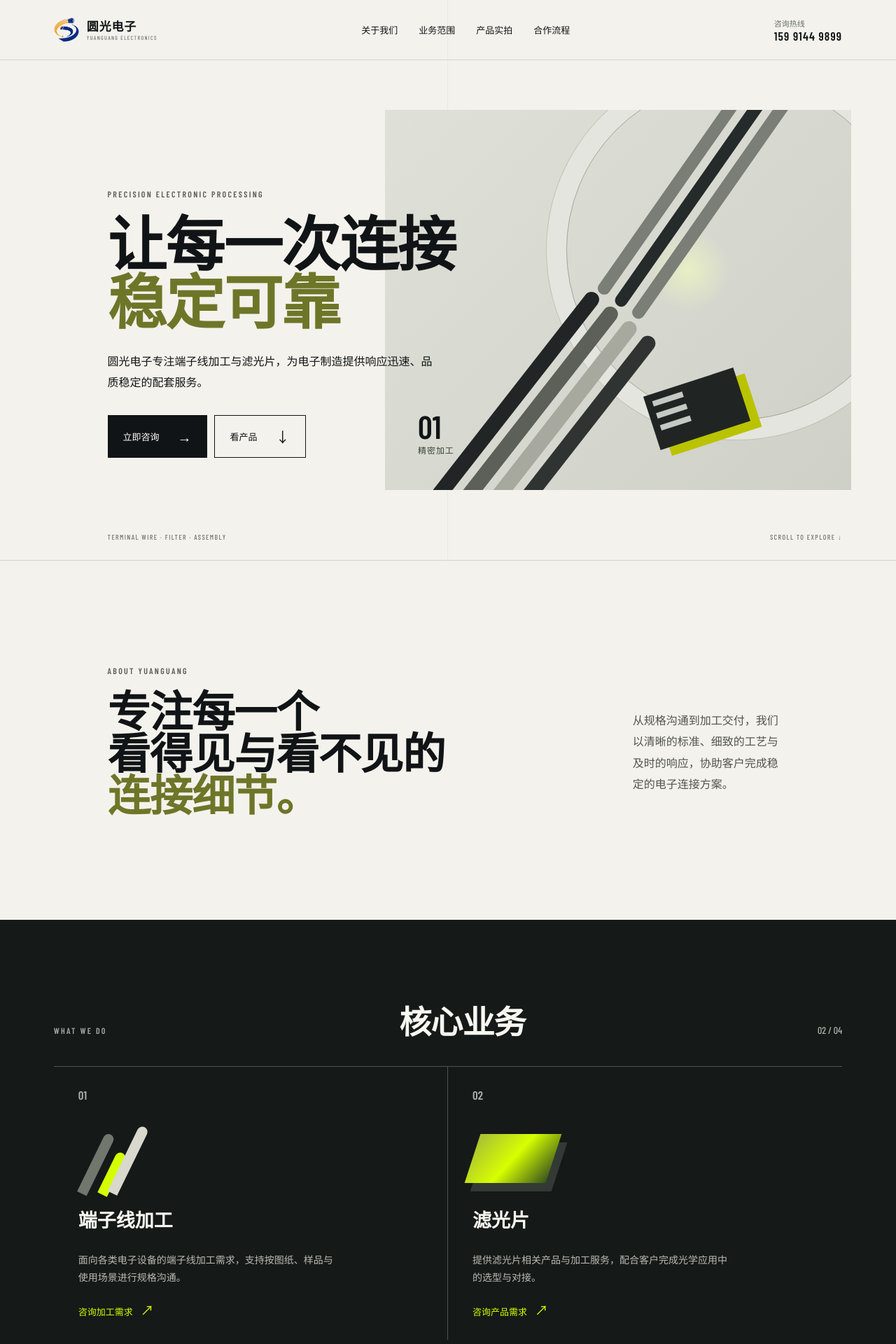
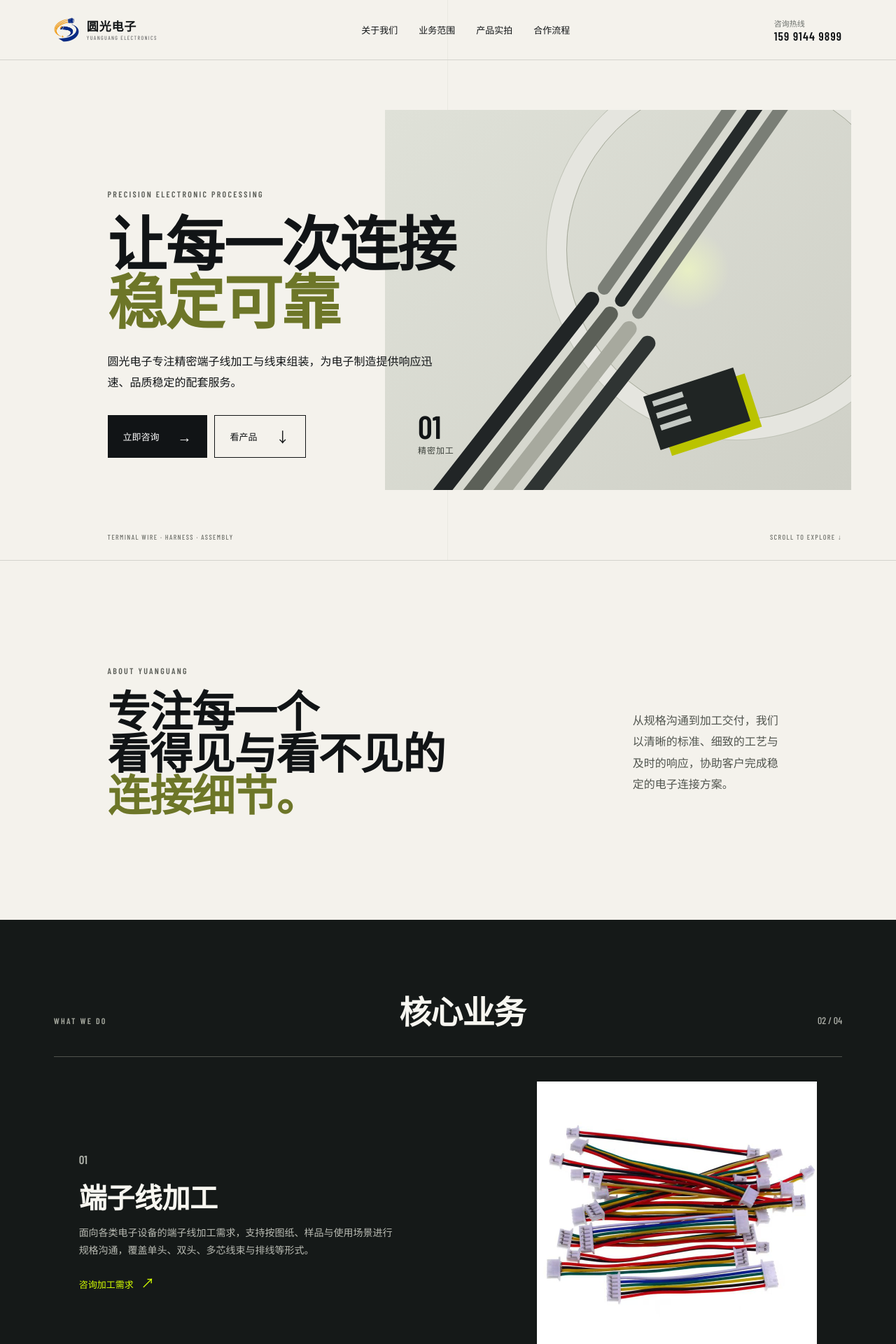
Before and after one commit to pangpangry/yuanguang-electronics, a Flask app: page / in a window 1280 px wide. Shown: the top 1920 px of the page at 70% size. Run offline with Flask 3, Linux system fonts and the light colour scheme.

Commit message:
feat: drop the optical filter business line
- remove the 滤光片 service card, copy, footer line and 404 tagline

- rewrite title/description/OG/JSON-LD around terminal wire and harness assembly

- rebuild the services block as a single wide card with a product photo

- regenerate the share image with the new wording

```diff
--- a/public/404.html
+++ b/public/404.html
@@ -33,6 +33,6 @@
   <p>地址可能输错了，或者页面已经调整。可以直接回到首页，也可以打电话找我们。</p>
   <a class="home" href="/">返回首页 →</a>
   <a class="tel" href="tel:15991449899">咨询热线 159 9144 9899</a>
-  <footer>圆光电子 · 端子线加工 · 滤光片</footer>
+  <footer>圆光电子 · 端子线加工 · 线束组装</footer>
 </body>
 </html>
--- a/public/index.html
+++ b/public/index.html
@@ -3,20 +3,20 @@
 <head>
   <meta charset="utf-8">
   <meta name="viewport" content="width=device-width, initial-scale=1">
-  <meta name="description" content="圆光电子专注端子线加工与滤光片，为电子制造提供稳定可靠的配套服务。">
-  <title>圆光电子｜端子线加工 · 滤光片</title>
+  <meta name="description" content="圆光电子专注精密端子线加工与线束组装，为电子制造提供稳定可靠的配套服务。">
+  <title>圆光电子｜精密端子线加工 · 线束组装</title>
   <link rel="canonical" href="https://yuanguang-r.com/">
   <meta name="theme-color" content="#f4f2ec">
   <meta property="og:type" content="website">
   <meta property="og:url" content="https://yuanguang-r.com/">
   <meta property="og:site_name" content="圆光电子">
-  <meta property="og:title" content="圆光电子｜端子线加工 · 滤光片">
-  <meta property="og:description" content="圆光电子专注端子线加工与滤光片，为电子制造提供响应迅速、品质稳定的配套服务。">
+  <meta property="og:title" content="圆光电子｜精密端子线加工 · 线束组装">
+  <meta property="og:description" content="圆光电子专注精密端子线加工与线束组装，为电子制造提供响应迅速、品质稳定的配套服务。">
   <meta property="og:locale" content="zh_CN">
   <meta property="og:image" content="https://yuanguang-r.com/static/og-image.png">
   <meta property="og:image:width" content="1200">
   <meta property="og:image:height" content="630">
-  <meta property="og:image:alt" content="圆光电子 · 端子线加工 · 滤光片">
+  <meta property="og:image:alt" content="圆光电子 · 端子线加工 · 线束组装">
   <meta name="twitter:card" content="summary_large_image">
   <meta name="twitter:image" content="https://yuanguang-r.com/static/og-image.png">
   <script type="application/ld+json">
@@ -24,7 +24,7 @@
     "@context": "https://schema.org",
     "@type": "LocalBusiness",
     "name": "圆光电子",
-    "description": "端子线加工与滤光片，为电子制造提供配套服务。",
+    "description": "精密端子线加工与线束组装，为电子制造提供配套服务。",
     "telephone": "+86-159-9144-9899",
     "url": "https://yuanguang-r.com/",
     "logo": "https://yuanguang-r.com/static/img/logo.png",
@@ -63,7 +63,7 @@
       <div class="hero-copy">
         <p class="eyebrow">PRECISION ELECTRONIC PROCESSING</p>
         <h1>让每一次连接<br><em>稳定可靠</em></h1>
-        <p class="intro">圆光电子专注端子线加工与滤光片，为电子制造提供响应迅速、品质稳定的配套服务。</p>
+        <p class="intro">圆光电子专注精密端子线加工与线束组装，为电子制造提供响应迅速、品质稳定的配套服务。</p>
         <div class="hero-actions">
           <a class="button primary" href="tel:15991449899">立即咨询 <span>→</span></a>
           <a class="button quiet" href="#products">看产品 <span>↓</span></a>
@@ -76,7 +76,7 @@
         <div class="terminal"><div></div><div></div><div></div></div>
         <div class="measure"><b>01</b><span>精密加工</span></div>
       </div>
-      <div class="hero-footer"><span>TERMINAL WIRE · FILTER · ASSEMBLY</span><span>SCROLL TO EXPLORE ↓</span></div>
+      <div class="hero-footer"><span>TERMINAL WIRE · HARNESS · ASSEMBLY</span><span>SCROLL TO EXPLORE ↓</span></div>
     </section>
 
     <section class="statement" id="about">
@@ -86,9 +86,18 @@
 
     <section class="services" id="services">
       <div class="section-title"><p class="eyebrow">WHAT WE DO</p><h2>核心业务</h2><span>02 / 04</span></div>
-      <div class="service-list">
-        <article class="service-card"><div class="number">01</div><div class="service-icon wire-icon"><i></i><i></i><i></i></div><h3>端子线加工</h3><p>面向各类电子设备的端子线加工需求，支持按图纸、样品与使用场景进行规格沟通。</p><a href="tel:15991449899">咨询加工需求 <span>↗</span></a></article>
-        <article class="service-card featured"><div class="number">02</div><div class="service-icon filter-icon"><i></i></div><h3>滤光片</h3><p>提供滤光片相关产品与加工服务，配合客户完成光学应用中的选型与对接。</p><a href="tel:15991449899">咨询产品需求 <span>↗</span></a></article>
+      <div class="service-list single">
+        <article class="service-card wide">
+          <div class="service-copy">
+            <div class="number">01</div>
+            <h3>端子线加工</h3>
+            <p>面向各类电子设备的端子线加工需求，支持按图纸、样品与使用场景进行规格沟通，覆盖单头、双头、多芯线束与排线等形式。</p>
+            <a href="tel:15991449899">咨询加工需求 <span>↗</span></a>
+          </div>
+          <figure class="service-shot">
+            <img src="/static/img/wire-harness-800.jpg" srcset="/static/img/wire-harness-400.jpg 400w, /static/img/wire-harness-800.jpg 800w" sizes="(max-width:760px) 92vw, 38vw" width="800" height="800" loading="lazy" decoding="async" alt="多色端子线束实拍">
+          </figure>
+        </article>
       </div>
     </section>
 
@@ -140,6 +149,6 @@
       </figure>
     </section>
   </main>
-  <footer><a class="brand" href="#top"><span>圆光电子 <small>YUANGUANG ELECTRONICS</small></span></a><p>端子线加工 · 滤光片</p><p>东莞市厚街镇环村北路23号3楼</p><p>© 2026 圆光电子</p></footer>
+  <footer><a class="brand" href="#top"><span>圆光电子 <small>YUANGUANG ELECTRONICS</small></span></a><p>端子线加工 · 线束组装</p><p>东莞市厚街镇环村北路23号3楼</p><p>© 2026 圆光电子</p></footer>
 </body>
 </html>
--- a/public/static/style.css
+++ b/public/static/style.css
@@ -65,3 +65,36 @@ footer .brand-logo{width:30px;height:30px}
 .measure{flex-direction:column;align-items:flex-start;gap:2px}
 .measure b{font:600 46px/1 "Barlow Condensed",sans-serif}
 .measure span{margin:0;font-size:12px;letter-spacing:.08em;color:#3c413b}
+/* ---------- single service card ---------- */
+.service-list.single{grid-template-columns:1fr}
+.service-card.wide{display:grid;grid-template-columns:minmax(0,1.05fr) minmax(0,.95fr);
+  gap:clamp(22px,3.6vw,56px);align-items:center;min-height:0;border-right:0;
+  padding:clamp(24px,3.2vw,42px)}
+.service-card.wide .service-copy{display:flex;flex-direction:column;align-items:flex-start}
+.service-card.wide .service-copy .number{margin-bottom:18px}
+.service-card.wide h3{font-size:clamp(26px,3vw,36px);margin:0 0 12px}
+.service-card.wide p{max-width:430px;margin:0 0 24px}
+.service-card.wide a{margin-top:0}
+.service-shot{margin:0;overflow:hidden;background:#fff;align-self:stretch}
+.service-shot img{display:block;width:100%;height:100%;aspect-ratio:1/1;object-fit:cover}
+
+@media(max-width:760px){
+  .service-card.wide{grid-template-columns:1fr;padding:24px 0}
+  .service-shot{order:-1;margin-bottom:22px}
+}
+/* keep the single service card compact */
+.service-card.wide{padding:clamp(22px,2.8vw,38px)}
+.service-shot{max-width:min(400px,34vw);width:100%;justify-self:end;align-self:center}
+.service-shot img{aspect-ratio:1/1;height:auto}
+.service-card.wide .service-copy{gap:0}
+.service-card.wide .service-copy .number{margin-bottom:14px}
+.service-card.wide h3{margin:0 0 10px}
+.service-card.wide p{margin:0 0 20px;font-size:14px;line-height:1.8}
+
+@media(max-width:760px){
+  .service-shot{max-width:100%;justify-self:stretch}
+}
+/* services: a touch tighter now that there is one card */
+.services{padding:96px clamp(22px,6vw,94px) 88px}
+.service-card.wide h3{font-size:clamp(28px,3.2vw,40px);letter-spacing:-.01em}
+.service-card.wide p{max-width:460px}
```
Also changed, not shown: public/static/og-image.png.
